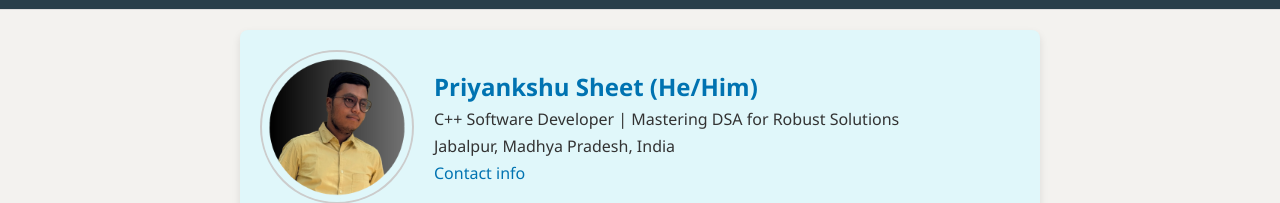
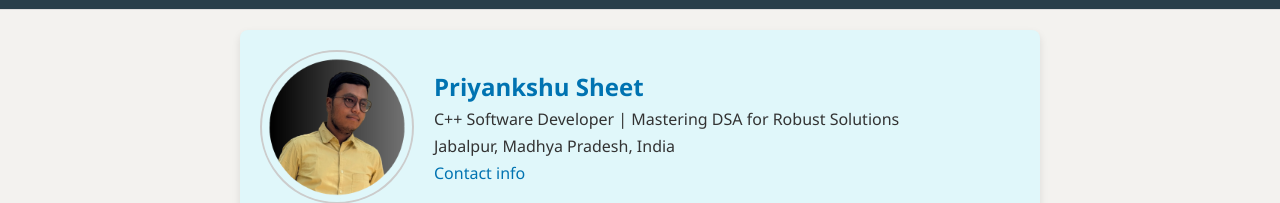
Before and after one commit to priyankshusheet/resume, a plain HTML site: page index.html in a window 1280 px wide. Shown: the part 129-332 px from the top of the page. Drawn offline with Linux system fonts and the light colour scheme.

Commit message:
Update index.html

```diff
--- a/index.html
+++ b/index.html
@@ -17,7 +17,7 @@
             <div class="profile-card">
                 <img class="profile-pic" src="Profile.jpg" alt="Priyankshu Sheet">
                 <div class="profile-info">
-                    <h3>Priyankshu Sheet (He/Him)</h3>
+                    <h3>Priyankshu Sheet</h3>
                     <p>C++ Software Developer | Mastering DSA for Robust Solutions</p>
                     <p>Jabalpur, Madhya Pradesh, India</p>
                     <a href="mailto:priyankshu.sheet123@gmail.com">Contact info</a>
```
